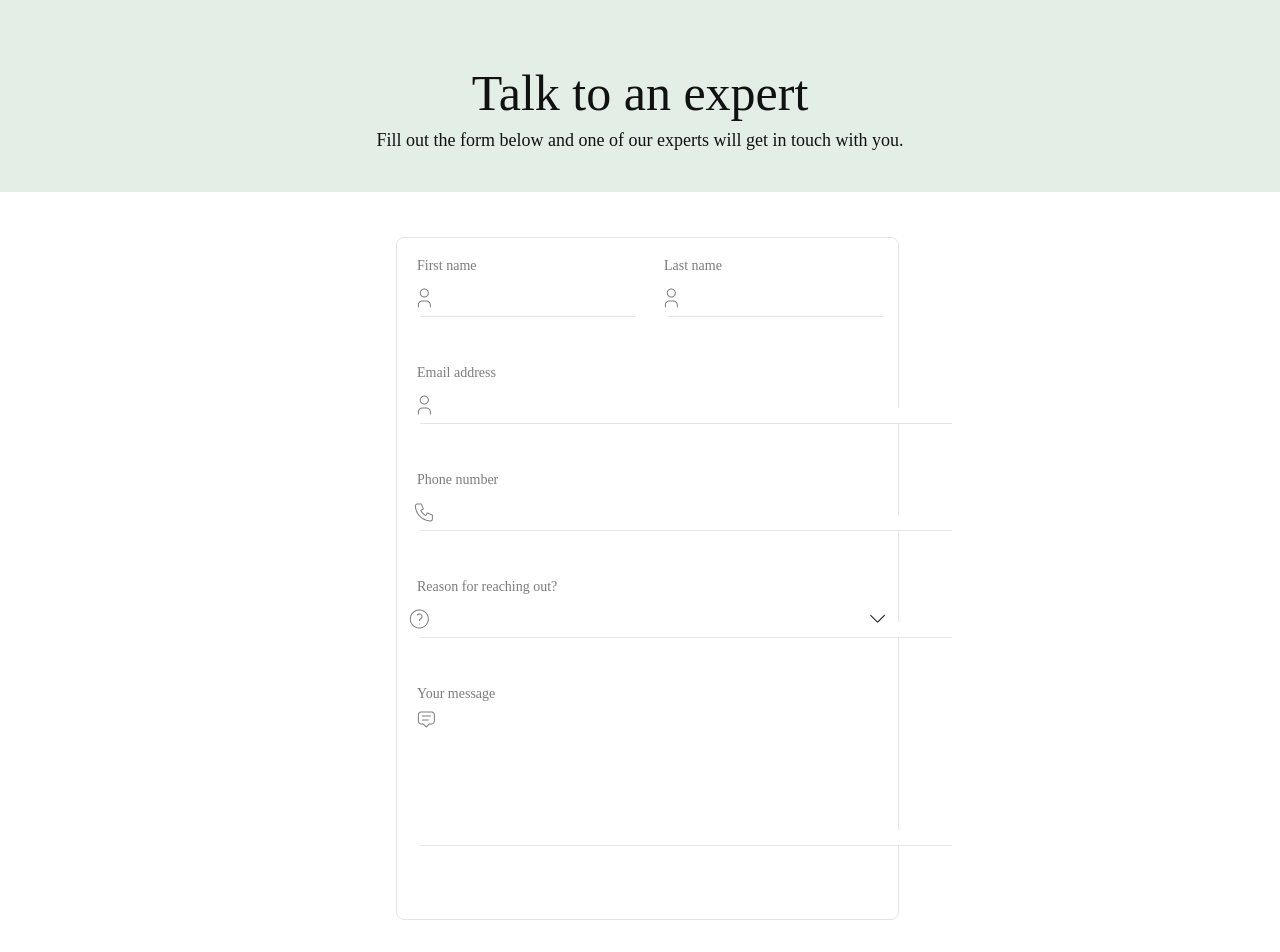
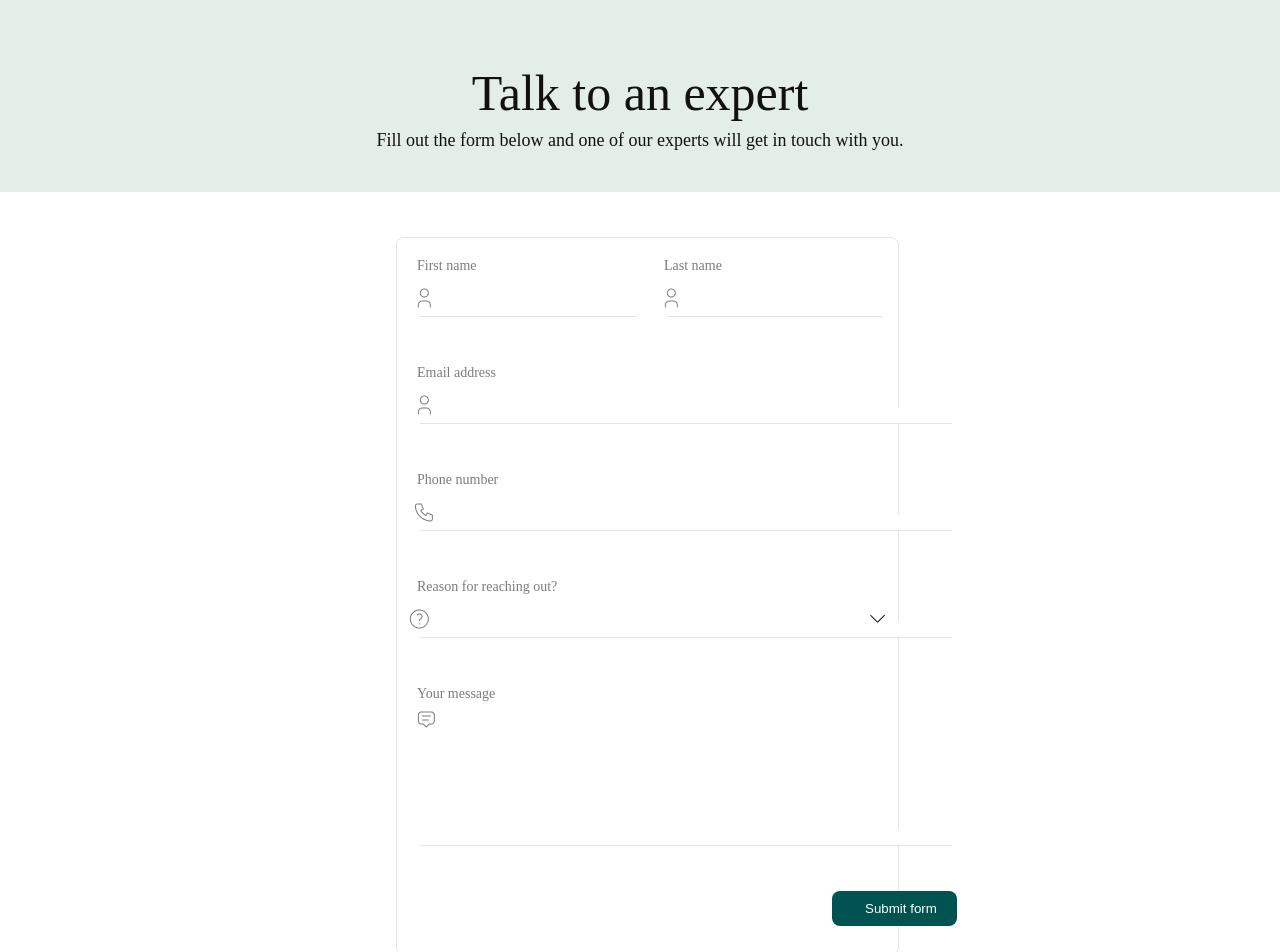
Before and after one commit to victory-nwawunze/clone-financial-website, a React (Create React App) app: page /moneyAfrica/MoneyAfricaTalkToAnExpertPage in a window 1280 px wide. Shown: the top 952 px of the page. Built offline with nearby package versions, Linux system fonts and the light colour scheme.

Commit message:
Finished MoneyAfricaTalkToAnExpertPage

```diff
--- a/src/components/MoneyAfricaTalkToAnExpertPage/MoneyAfricaTalkToAnExpertPage.js
+++ b/src/components/MoneyAfricaTalkToAnExpertPage/MoneyAfricaTalkToAnExpertPage.js
@@ -78,6 +78,7 @@ const MoneyAfricaTalkToAnExpertPage = () => {
             <img src={MessagesIcon} />
           </div>
           <input type="text" className="YMInputField" />
+          <input type="button" value="Submit form" className="StyleSFButton" />
         </div>
       </div>
     </React.Fragment>
--- a/src/index.css
+++ b/src/index.css
@@ -2223,7 +2223,8 @@ input:checked+.slider:before {
   padding-left: 17px;
   padding-bottom: 93px;
 }
-.YMInputField{
+
+.YMInputField {
   border-top: none;
   border-left: none;
   border-right: none;
@@ -2234,3 +2235,17 @@ border-top: none;
   margin-right: 15px;
   margin-bottom: 73px;
 }
+
+.StyleSFButton {
+  position: relative;
+  top: -28px;
+  border-radius: 8px;
+  right: -435px;
+  padding-top: 10px;
+  padding-left: 33px;
+  padding-right: 20px;
+  padding-bottom: 10px;
+  background-color: #015351;
+  border: none;
+  color: white;
+}
```
Lines whose indentation alone changed are shown as unchanged.
